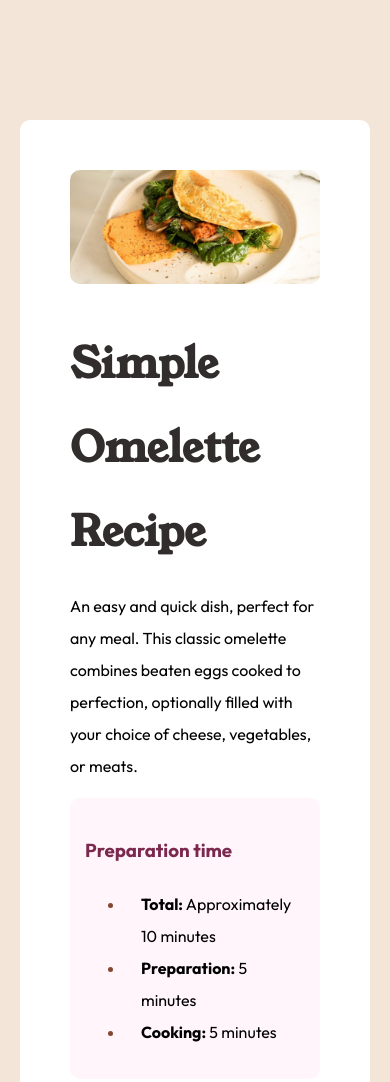
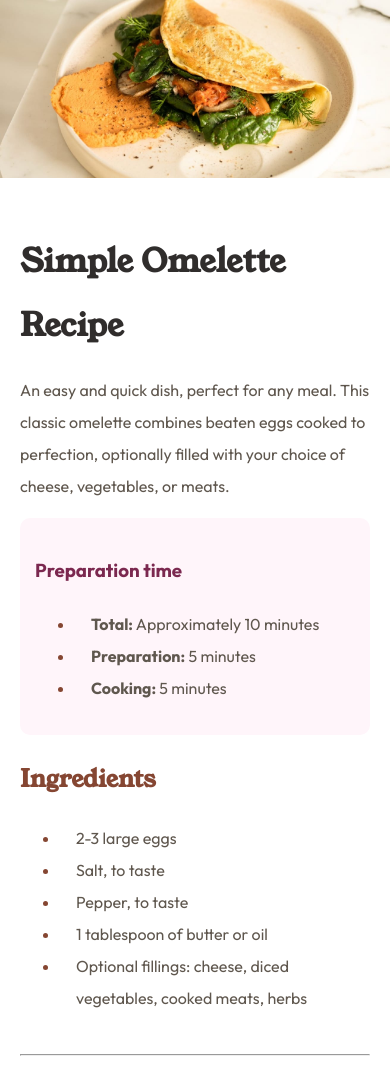
Before and after one commit to hiralinda/recipe-page-main, a plain HTML site: page index.html in a window 390 px wide. Shown: the top 1082 px of the page. Drawn offline with Linux system fonts and the light colour scheme.

Commit message:
adjust responsive style

```diff
--- a/index.html
+++ b/index.html
@@ -10,26 +10,24 @@
 </head>
 
 <body>
-  <div>
+  <div class="page-container">
+
     <div class="recipe-card">
-      <img src="assets/images/image-omelette.jpeg" alt="Omelette with vegetables"
-        style="width: 100%; border-radius: 10px;">
+      <img src="assets/images/image-omelette.jpeg" alt="Omelette with vegetables">
 
+      <div class="recipe-card-responsive">
         <h1>Simple Omelette Recipe</h1>
-      <p>An easy and quick dish, perfect for any meal. This classic omelette combines beaten eggs cooked to perfection,
+        <p>An easy and quick dish, perfect for any meal. This classic omelette combines beaten eggs cooked to
+          perfection,
           optionally filled with your choice of cheese, vegetables, or meats.</p>
-
         <div class="preparation-time">
-
           <h3 style="color: hsl(332, 51%, 32%);">Preparation time</h3>
           <ul>
             <li><strong>Total:</strong> Approximately 10 minutes</li>
             <li><strong>Preparation:</strong> 5 minutes</li>
             <li><strong>Cooking:</strong> 5 minutes</li>
           </ul>
-
         </div>
-
         <h2>Ingredients</h2>
         <ul>
           <li>2-3 large eggs</li>
@@ -38,26 +36,23 @@
           <li>1 tablespoon of butter or oil</li>
           <li>Optional fillings: cheese, diced vegetables, cooked meats, herbs</li>
         </ul>
-
         <hr>
-
-
         <h2>Instructions</h2>
         <ol>
-        <li><strong>Beat the eggs:</strong> In a bowl, beat the eggs with a pinch of salt and pepper until they are well
+          <li><strong>Beat the eggs:</strong> In a bowl, beat the eggs with a pinch of salt and pepper until they are
+            well
             mixed. You can add a tablespoon of water or milk for a fluffier texture.</li>
           <li><strong>Heat the pan:</strong> Place a non-stick frying pan over medium heat and add butter or oil.</li>
           <li><strong>Cook the omelette:</strong> Once the butter is melted and bubbling, pour in the eggs. Tilt the pan
             to ensure the eggs evenly coat the surface.</li>
           <li><strong>Add fillings (optional):</strong> When the eggs begin to set at the edges but are still slightly
             runny in the middle, sprinkle your chosen fillings over one half of the omelette.</li>
-        <li><strong>Fold and serve:</strong> As the omelette continues to cook, carefully lift one edge and fold it over
+          <li><strong>Fold and serve:</strong> As the omelette continues to cook, carefully lift one edge and fold it
+            over
             the fillings. Let it cook for another minute, then slide it onto a plate.</li>
           <li><strong>Enjoy:</strong> Serve hot, with additional salt and pepper if needed.</li>
         </ol>
-
         <hr>
-
         <h2>Nutrition</h2>
         <p>The table below shows nutritional values per serving without the additional fillings.</p>
         <table class="nutrition-table">
@@ -79,11 +74,17 @@
           </tr>
         </table>
       </div>
-    <div class="attribution">
+    </div>
+
+    <small class="attribution">
+
       Challenge by <a href="https://www.frontendmentor.io?ref=challenge" target="_blank">Frontend Mentor</a>.
       Coded by <a href="#">Your Name Here</a>.
+
+    </small>
   </div>
-  </div>
+
+
 </body>
 
 </html>
--- a/styles.css
+++ b/styles.css
@@ -1,6 +1,14 @@
 @import url('https://fonts.googleapis.com/css2?family=Figtree:ital,wght@0,300..900;1,300..900&family=Young+Serif&display=swap');
 
 @import url('https://fonts.googleapis.com/css2?family=Figtree:ital,wght@0,300..900;1,300..900&family=Outfit:wght@100..900&family=Young+Serif&display=swap');
+
+.page-container {
+    display: flex;
+    justify-content: space-between;
+    flex-direction: column;
+    align-items: center;
+    min-height: 100vh;
+}
 
 body {
     font-family: outfit;
@@ -10,18 +18,27 @@ body {
     background-color: hsl(30, 54%, 90%);
     font-size: 16px;
     line-height: 2.0;
+    color: hsl(30, 10%, 34%);
 }
+
 .recipe-card {
     background-color: hsl(0, 0%, 100%);
     padding: 50px;
     border-radius: 10px;
 }
+
+img {
+    width: 100%;
+    border-radius: 10px;
+}
+
 h1 {
     color: hsl(24, 5%, 18%);
     font-family: young serif;
     margin-bottom: 0px;
     font-size: 42px;
 }
+
 h2 {
     color: hsl(14, 45%, 36%);
     font-family: young serif;
@@ -45,10 +62,12 @@ li::marker {
     padding: 15px;
     border-radius: 10px;
 }
+
 .nutrition-table {
     width: 100%;
     border-collapse: collapse;
 }
+
 .nutrition-table td {
     padding-left: 30px;
     padding-top: 10px;
@@ -59,8 +78,28 @@ li::marker {
 .attribution {
     font-size: 11px;
     text-align: center;
-  }
+}
 
-  .attribution a {
+.attribution a {
     color: hsl(228, 45%, 44%);
-  }
+}
+
+@media (max-width: 768px) {
+    body {
+        margin: 0px;
+        padding: 0px;
+    }
+
+    img {
+        border-radius: 0%;
+    }
+    .recipe-card {
+        padding: 0px;
+    }
+    .recipe-card-responsive {
+        padding: 20px;
+    }
+    h1 {
+        font-size: 32px;
+    }
+}
```
Lines whose indentation alone changed are shown as unchanged.
